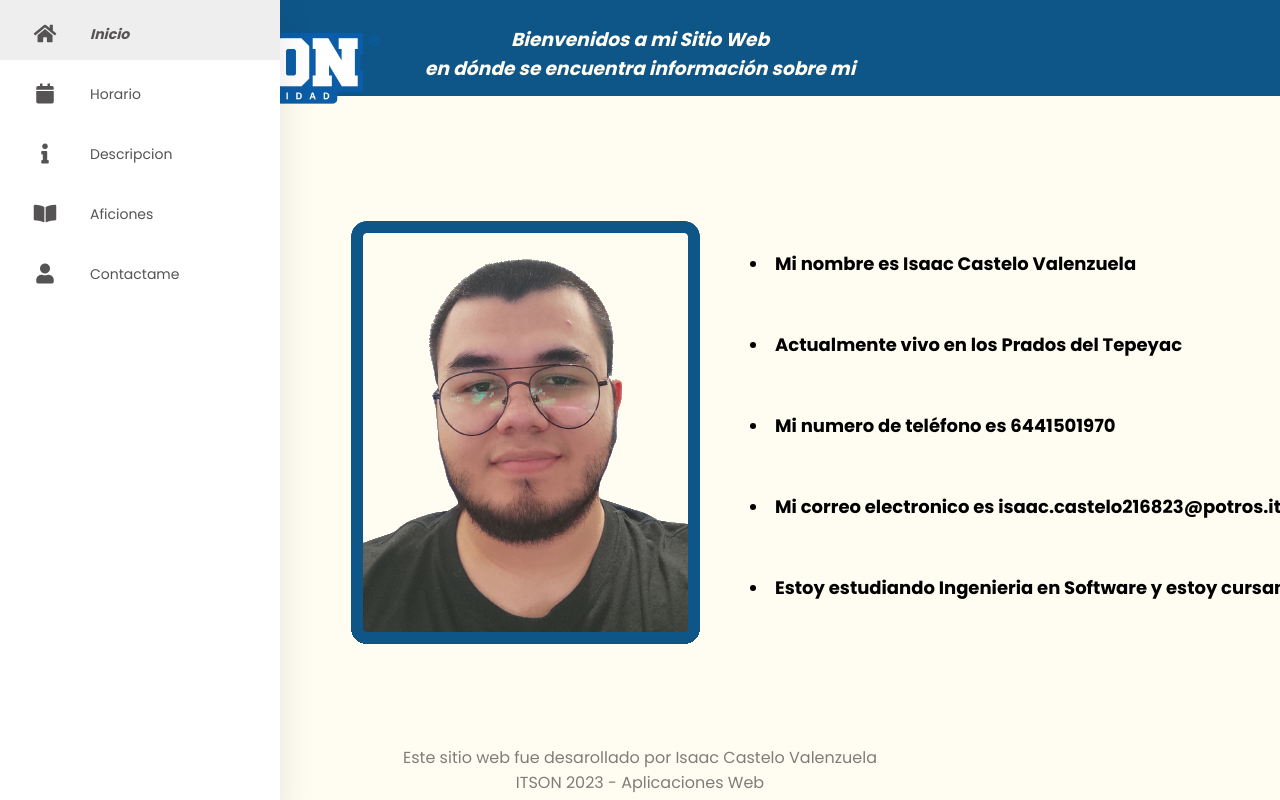
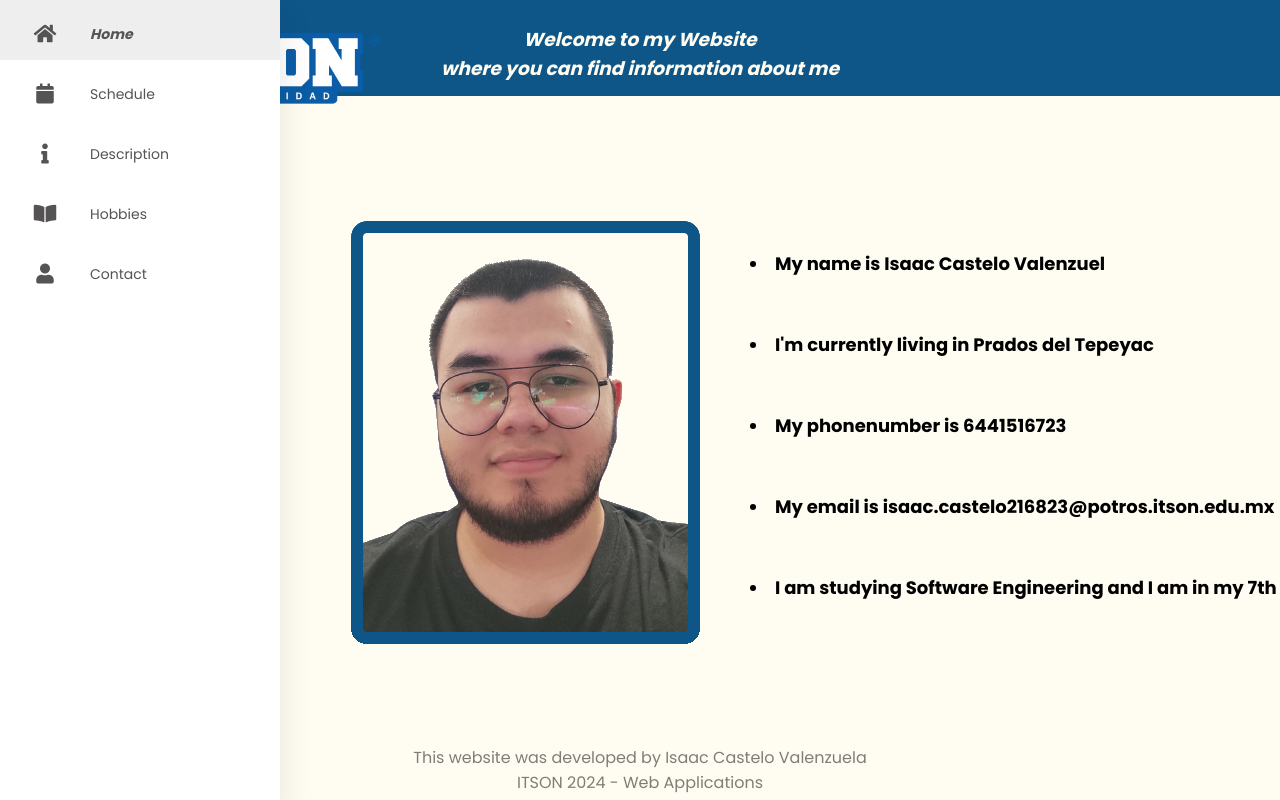
Before and after one commit to IsaacCastelo/Asignacion1, a plain HTML site: page index.html in a window 1280 px wide. Shown: the top 800 px of the page. Drawn offline with Linux system fonts and the light colour scheme.

Commit message:
actualizar a ingles

```diff
--- a/index.html
+++ b/index.html
@@ -1,9 +1,6 @@
 <!DOCTYPE html>
-<!--
-    index.html
-    Isaac Castelo Valenzuela - 216823
-    Aplicaciones Web
--->
+
+
 <html>
 <head>
     <title>Inicio</title>
@@ -15,7 +12,7 @@
 </head>
 
 <body>
-    <center><main><b><i><br><h3>Bienvenidos a mi Sitio Web <br> en dónde se encuentra información sobre mi</h3></i></b></main></center>
+    <center><main><b><i><br><h3>Welcome to my Website <br> where you can find information about me</h3></i></b></main></center>
 
     <div id="fotoPersonal">
         <img src="img\fotoPersonal.png" alt="FotoPersonal" class="fotoPersonal">
@@ -26,15 +23,15 @@
     </div>
 
     <div id="textoPersonal">
-        <li><b>Mi nombre es Isaac Castelo Valenzuela</b></li>
+        <li><b>My name is Isaac Castelo Valenzuel</b></li>
         <br><br>
-        <li><b>Actualmente vivo en los Prados del Tepeyac</b></li>
+        <li><b>I'm currently living in Prados del Tepeyac</b></li>
         <br><br>
-        <li><b>Mi numero de teléfono es 6441501970</b> </li>
+        <li><b>My phonenumber is 6441516723</b> </li>
         <br><br>
-        <li><b>Mi correo electronico es isaac.castelo216823@potros.itson.edu.mx</b></li>
+        <li><b>My email is isaac.castelo216823@potros.itson.edu.mx</b></li>
         <br><br>
-        <li><b>Estoy estudiando Ingenieria en Software y estoy cursando mi 6to Semestre</b></li>
+        <li><b>I am studying Software Engineering and I am in my 7th semester</b></li>
     </div>
 
     <nav>
@@ -42,35 +39,35 @@
             <li>
                 <a href="index.html">
                     <i class="fas fa-home"></i>
-                    <span class="nav-item">Inicio</span>
+                    <span class="nav-item">Home</span>
                 </a>
             </li>
             <li>
                 <a href="horario.html">
                     <i class="fas fa-calendar"></i>
-                    <span class="nav-item">Horario</span>
+                    <span class="nav-item">Schedule</span>
                 </a>
             </li>
             <li>
                 <a href="descripcion.html">
                     <i class="fas fa-info"></i>
-                    <span class="nav-item">Descripcion</span>
+                    <span class="nav-item">Description</span>
                 </a>
             </li>
             <li>
                 <a href="aficiones.html">
                     <i class="fas fa-book-open"></i>
-                    <span class="nav-item">Aficiones</span>
+                    <span class="nav-item">Hobbies</span>
                 </a>
             </li>
             <li>
                 <a href="contactame.html">
                     <i class="fas fa-user"></i>
-                    <span class="nav-item">Contactame</span>
+                    <span class="nav-item">Contact</span>
                 </a>
             </li>
         </ul>
     </nav>
-    <center><footer><br>Este sitio web fue desarollado por Isaac Castelo Valenzuela <br>ITSON 2023 - Aplicaciones Web</footer></center>
+   <center><footer><br>This website was developed by Isaac Castelo Valenzuela <br>ITSON 2024 - Web Applications</footer></center>
 </body>
 </html>
```
